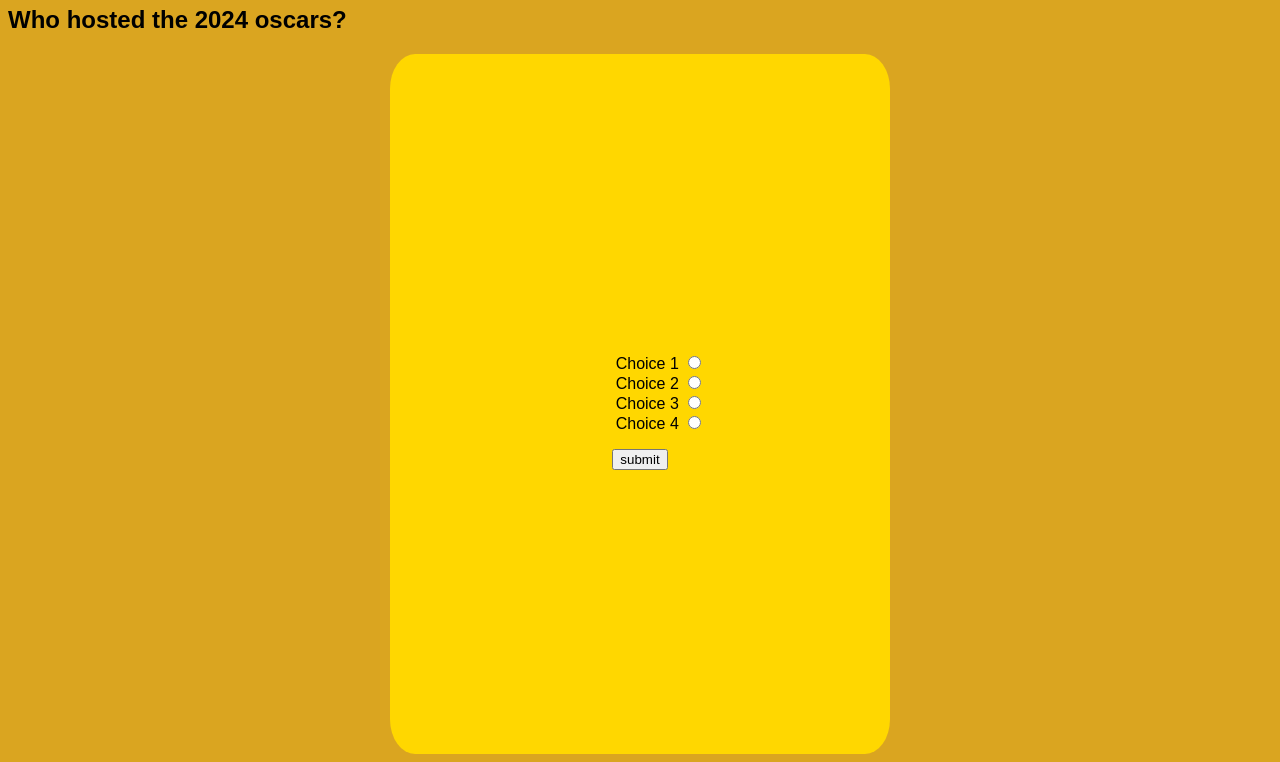
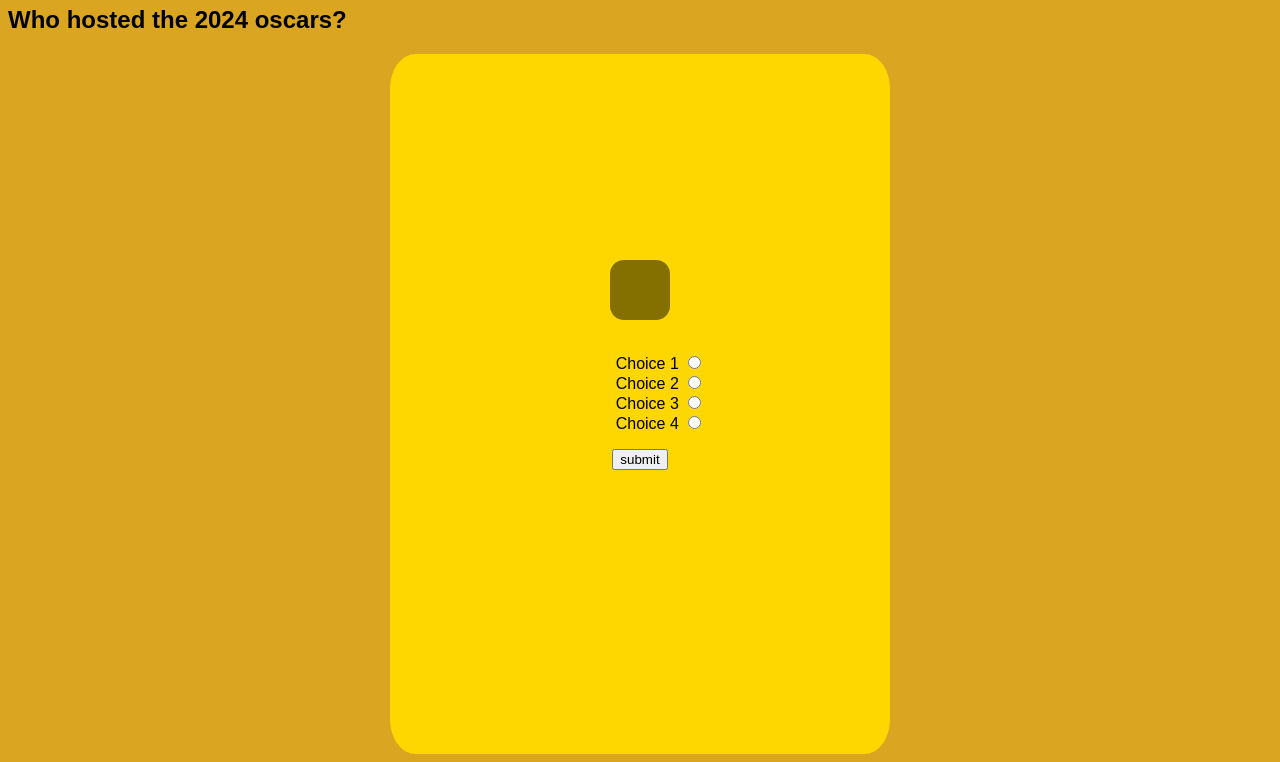
Before and after one commit to RWinterburn/OscarsQuiz, a website: page index.html in a window 1280 px wide. Shown: the part 110-872 px from the top of the page. Drawn offline with Linux system fonts and the light colour scheme.

Commit message:
styled the results in the css file

```diff
--- a/styles.css
+++ b/styles.css
@@ -52,3 +52,15 @@ ul {
   width: 10%;
   height: 10%;
 }
+#show-result {
+  position: absolute;
+  top: 50%;
+  left: 50%;
+  transform: translate(-50%, -50%);
+  font-size: 42px;
+  padding: 30px;
+  color: aliceblue;
+  border-radius: 14px;
+  cursor: pointer;
+  background-color: rgba(87, 74, 1, 0.731);
+}
```
